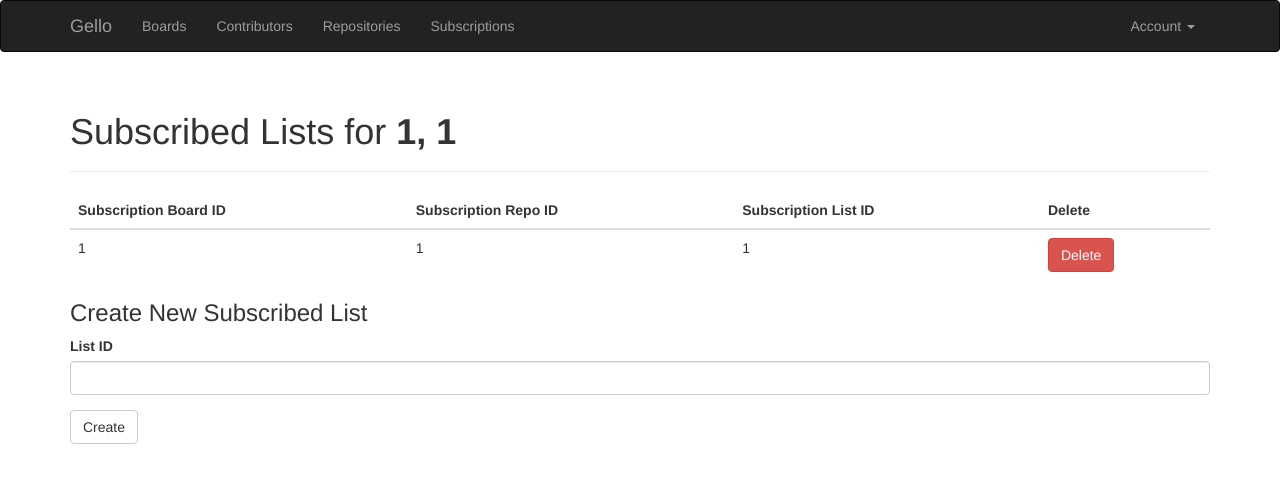
After one commit to DataDog/gello, a Flask app: page /subscriptions/lists/1/1 in a window 1280 px wide. The commit adds this page. Shown: the top 483 px of the page. Run offline with Flask 2, Linux system fonts and the light colour scheme; a user stored in the database is signed in; tables that the repository leaves empty hold one stand-in row (values such as "Sample post"); parts of the project's set-up code (start-up, migrations or seed data) failed here and were passed over; some libraries are stand-ins or nearby versions.

Commit message:
Added controllers, views, and services for `SubscribedList`.

```diff
--- a/app/__init__.py
+++ b/app/__init__.py
@@ -82,6 +82,10 @@ def create_app(config_name):
     from .controllers.trello_lists import trello_list as trello_list_blueprint
     app.register_blueprint(trello_list_blueprint, url_prefix='/boards/lists')
 
+    from .controllers.subscribed_lists import subscribed_list as \
+        subscribed_list_blueprint
+    app.register_blueprint(subscribed_list_blueprint, url_prefix='/subscriptions/lists')
+
     from .controllers.subscriptions import subscription as subscription_blueprint
     app.register_blueprint(subscription_blueprint, url_prefix='/subscriptions')
 
--- /dev/null
+++ b/app/controllers/subscribed_lists/forms.py
@@ -0,0 +1,50 @@
+# -*- coding: utf-8 -*-
+
+#
+# Unless explicitly stated otherwise all files in this repository are licensed
+# under the Apache 2 License.
+#
+# This product includes software developed at Datadog
+# (https://www.datadoghq.com/).
+#
+# Copyright 2018 Datadog, Inc.
+#
+
+"""subscribed_lists/forms.py
+
+SubscribedList-related forms.
+"""
+
+from flask_wtf import Form
+from wtforms import StringField, SubmitField
+from wtforms.validators import Required, Length
+from ...models import List
+
+
+class NewForm(Form):
+    """Form for creating a subscribed_list."""
+
+    list_id = StringField(
+        'List ID',
+        validators=[Required(), Length(1, 64)]
+    )
+    submit = SubmitField('Create')
+
+    def __init__(self, board_id):
+        """Sets the `board_id` for the form."""
+        Form.__init__(self)
+        self._board_id = board_id
+
+    def validate(self):
+        """Validates the list_id attribute is correct."""
+        list_id = self.list_id.data
+
+        return List.query.filter_by(
+            trello_list_id=list_id, board_id=self._board_id
+        ) is not None
+
+
+class DeleteForm(Form):
+    """Form for deleting an existing subscribed_list."""
+
+    submit = SubmitField('Delete')
--- /dev/null
+++ b/app/controllers/subscribed_lists/views.py
@@ -0,0 +1,66 @@
+#Subs -*- coding: utf-8 -*-
+
+#
+# Unless explicitly stated otherwise all files in this repository are licensed
+# under the Apache 2 License.
+#
+# This product includes software developed at Datadog
+# (https://www.datadoghq.com/).
+#
+# Copyright 2018 Datadog, Inc.
+#
+
+"""subscribed_lists/views.py
+
+lists-related routes and view-specific logic.
+
+TODO: create form for adding another list to this subscription.
+"""
+
+from flask import render_template, flash, redirect, url_for
+from flask_login import login_required
+from . import subscribed_list
+from .forms import NewForm, DeleteForm
+from ...services import SubscribedListService
+from ...models import Subscription, SubscribedList
+
+subscribed_list_service = SubscribedListService()
+
+
+@subscribed_list.route('/<string:board_id>/<int:repo_id>', methods=['GET', 'POST'])
+@login_required
+def index(board_id, repo_id):
+    """
+    Displays trello lists pertaining to a particular subscription.
+    """
+    # Creation form logic
+    create_form = NewForm(board_id)
+    if create_form.validate_on_submit():
+        subscribed_list_service.create(
+            board_id=board_id,
+            repo_id=repo_id,
+            list_id=create_form.list_id.data
+        )
+
+        flash('Created subscription')
+        return redirect(url_for('.index', board_id=board_id, repo_id=repo_id))
+
+    subscription = Subscription.query.get_or_404([board_id, repo_id])
+    lists = subscription.subscribed_lists.order_by(SubscribedList.timestamp.asc())
+    list_form_pairs = [(l, DeleteForm()) for l in lists]
+
+    return render_template(
+        'subscribed_lists.html',
+        create_form=create_form,
+        subscription=subscription,
+        list_form_pairs=list_form_pairs
+    )
+
+
+@subscribed_list.route('/<string:board_id>/<int:repo_id>/<string:list_id>/delete',
+                       methods=['POST'])
+@login_required
+def delete(board_id, repo_id, list_id):
+    subscribed_list_service.delete(board_id, repo_id, list_id)
+    flash('Deleted subscription')
+    return redirect(url_for('.index', board_id=board_id, repo_id=repo_id))
--- a/app/controllers/subscriptions/views.py
+++ b/app/controllers/subscriptions/views.py
@@ -14,6 +14,8 @@
 
 subscriptions-related routes and view-specific logic.
 """
+
+import re
 
 from flask import render_template, redirect, url_for, flash, request
 from flask_login import login_required
@@ -36,7 +38,8 @@ def index():
         subscription_service.create(
             board_id=create_form.board_id.data,
             repo_id=create_form.repo_id.data,
-            autocard=create_form.autocard.data
+            autocard=create_form.autocard.data,
+            list_ids=re.split("\s*,\s*", create_form.list_ids.data)
         )
 
         # Enqueue a task to create a repository webhook for the repo
--- a/app/services/__init__.py
+++ b/app/services/__init__.py
@@ -20,6 +20,7 @@ from .crud_service import CRUDService
 from .github_service import GitHubService
 from .trello_service import TrelloService
 from .board_service import BoardService
+from .subscribed_list_service import SubscribedListService
 from .subscription_service import SubscriptionService
 from .repo_service import RepoService
 from .contributor_service import ContributorService
--- /dev/null
+++ b/app/templates/subscribed_lists.html
@@ -0,0 +1,54 @@
+<!--
+     Unless explicitly stated otherwise all files in this repository are licensed
+     under the Apache 2 License.
+
+     This product includes software developed at Datadog
+     (https://www.datadoghq.com/).
+
+     Copyright 2018 Datadog, Inc.
+-->
+
+{% extends "base.html" %}
+{% import "bootstrap/wtf.html" as wtf %}
+{% import "_macros.html" as macros %}
+
+{% block title %}Subscribed Lists{% endblock %}
+
+{% block page_content %}
+  <div class="page-header">
+    <h1>Subscribed Lists for <b>{{ subscription.board_id }}, {{ subscription.repo_id }}</b></h1>
+  </div>
+
+  <table class="table table-hover trello-lists">
+    <thead>
+      <tr>
+        <th>Subscription Board ID</th>
+        <th>Subscription Repo ID</th>
+        <th>Subscription List ID</th>
+        <th>Delete</th>
+      </tr>
+    </thead>
+
+    {% for subscribed_list, form in list_form_pairs %}
+      <tr>
+        <td>{{ subscribed_list.subscription_board_id }}</td>
+        <td>{{ subscribed_list.subscription_repo_id }}</td>
+        <td>{{ subscribed_list.list_id }}</td>
+
+        <form method="POST" action="{{ url_for('.delete', board_id=subscription.board_id, repo_id=subscription.repo_id, list_id=subscribed_list.list_id) }}">
+          <td>{{ form.submit(class="btn btn-danger") }}</td>
+        </form>
+      </tr>
+    {% endfor %}
+  </table>
+
+  <h3>Create New Subscribed List</h3>
+  <div>
+    {{ wtf.quick_form(create_form) }}
+  </div>
+{% endblock %}
+
+{% block scripts %}
+  {{ super() }}
+  {{ pagedown.include_pagedown() }}
+{% endblock %}
--- a/app/templates/subscriptions.html
+++ b/app/templates/subscriptions.html
@@ -24,6 +24,7 @@
       <tr>
         <th>Board ID</th>
         <th>Repository ID</th>
+        <th>Subscribed Lists</th>
         <th>Autocard</th>
         <th>Update Subscription</th>
         <th>Delete Subscription</th>
@@ -34,6 +35,11 @@
       <tr>
         <td>{{ subscription.board_id }}</td>
         <td>{{ subscription.repo_id }}</td>
+        <td>
+          <a href="{{ url_for('subscribed_list.index', board_id=subscription.board_id, repo_id=subscription.repo_id) }}">
+          {{ subscription.subscribed_lists.count() }} lists
+          </a>
+        </td>
         <form method="POST" action="/subscriptions/{{ subscription.board_id }}/{{ subscription.repo_id }}/update">
           <td>{{ update_form.autocard(value=subscription.autocard) }}</td>
           <td>{{ update_form.submit(class="btn btn-primary") }}</td>
--- a/migrations/env.py
+++ b/migrations/env.py
@@ -15,7 +15,6 @@
 Database configuration and migration helper functions.
 """
 
-from __future__ import with_statement
 from alembic import context
 from flask import current_app
 from sqlalchemy import engine_from_config, pool
```
Also changed, not shown: app/controllers/subscribed_lists/__init__.py (added, +22 -0 lines), app/controllers/subscriptions/forms.py (+16 -0 lines), app/services/subscribed_list_service.py (added, +55 -0 lines), app/services/subscription_service.py (+13 -2 lines).
